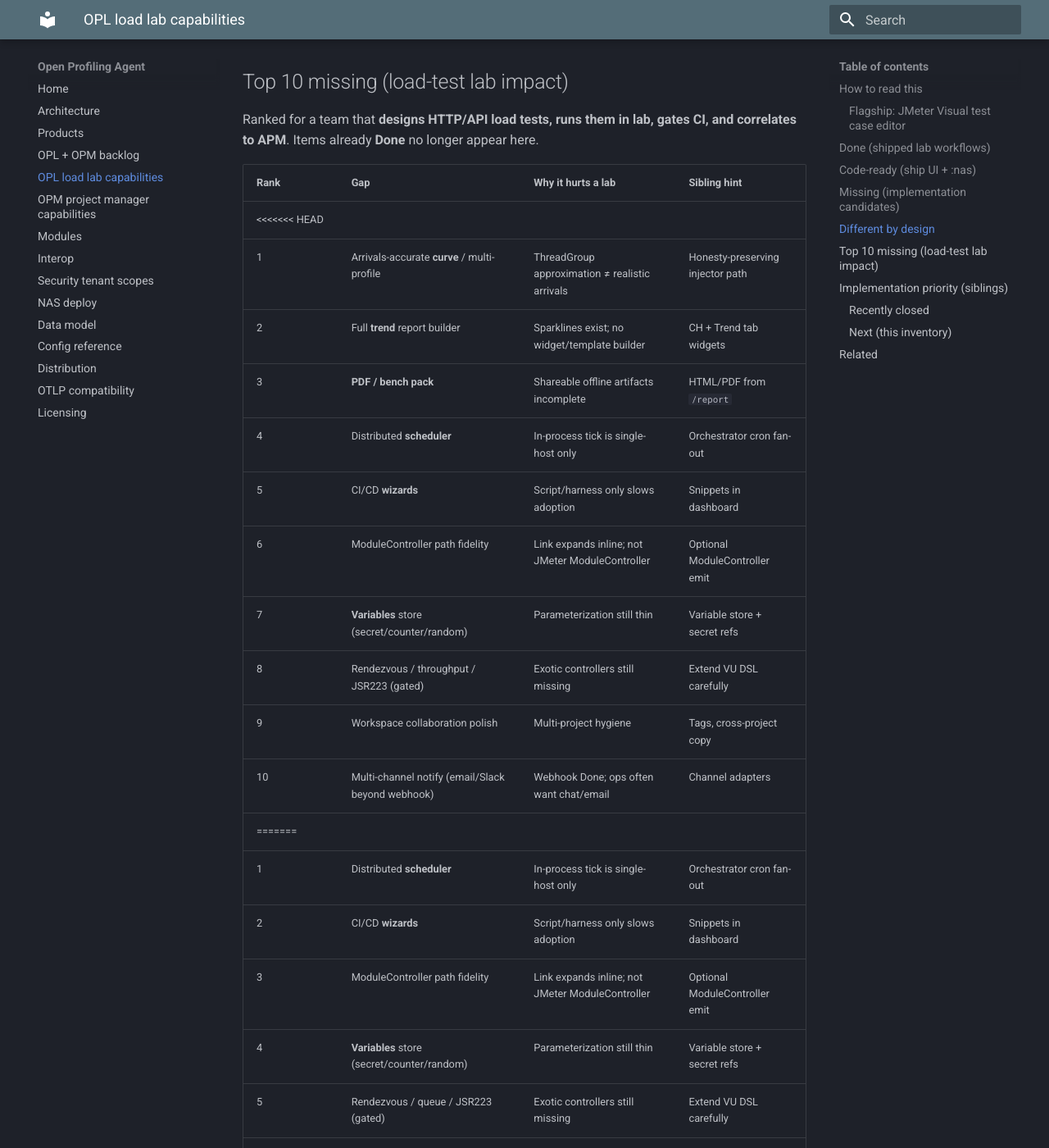
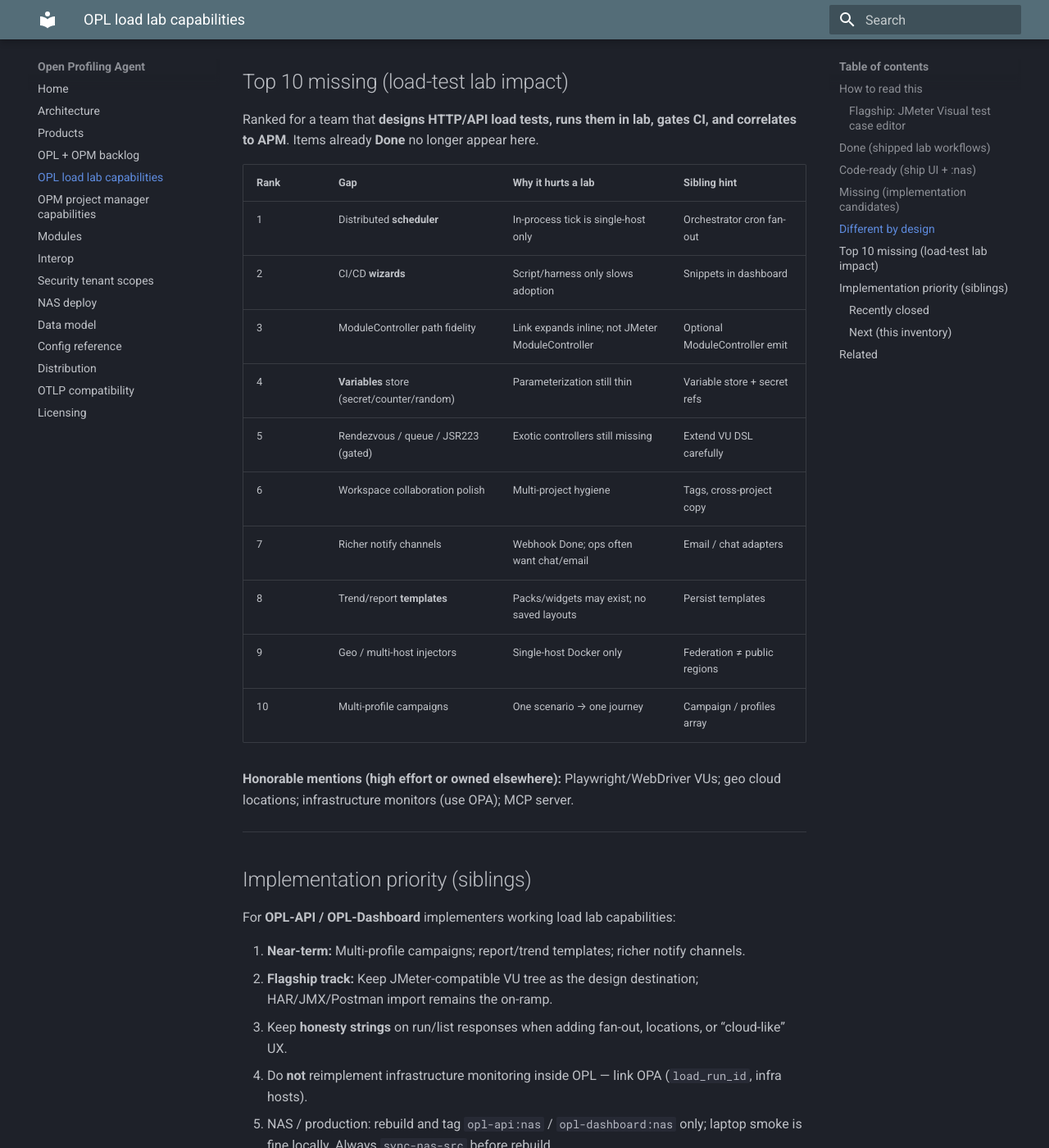
Before and after one commit to TheGrimmChester/OPA-Stack, an MkDocs documentation site: the page built from docs/opl-lab-capabilities.md, in a window 1280 px wide and 1400 px high, scrolled down 6064 px. Shown: the whole window at 82% size. Built offline with MkDocs 1.6.1 and Material for MkDocs 9.7.7, drawn with Linux system fonts in a browser that asks for light colours; some of the changed text lies outside the part shown.

Commit message:
Docs: Finish merge conflict cleanup for OPL webhook notify
Keep main Top 10 after arrivals-curve closed; note webhook Done under richer notify channels.

```diff
--- a/docs/opl-lab-capabilities.md
+++ b/docs/opl-lab-capabilities.md
@@ -119,29 +119,16 @@
 
 | Rank | Gap | Why it hurts a lab | Sibling hint |
 |------|-----|--------------------|--------------|
-<<<<<<< HEAD
-| 1 | Arrivals-accurate **curve** / multi-profile | ThreadGroup approximation ≠ realistic arrivals | Honesty-preserving injector path |
-| 2 | Full **trend** report builder | Sparklines exist; no widget/template builder | CH + Trend tab widgets |
-| 3 | **PDF / bench pack** | Shareable offline artifacts incomplete | HTML/PDF from `/report` |
-| 4 | Distributed **scheduler** | In-process tick is single-host only | Orchestrator cron fan-out |
-| 5 | CI/CD **wizards** | Script/harness only slows adoption | Snippets in dashboard |
-| 6 | ModuleController path fidelity | Link expands inline; not JMeter ModuleController | Optional ModuleController emit |
-| 7 | **Variables** store (secret/counter/random) | Parameterization still thin | Variable store + secret refs |
-| 8 | Rendezvous / throughput / JSR223 (gated) | Exotic controllers still missing | Extend VU DSL carefully |
-| 9 | Workspace collaboration polish | Multi-project hygiene | Tags, cross-project copy |
-| 10 | Multi-channel notify (email/Slack beyond webhook) | Webhook Done; ops often want chat/email | Channel adapters |
-=======
 | 1 | Distributed **scheduler** | In-process tick is single-host only | Orchestrator cron fan-out |
 | 2 | CI/CD **wizards** | Script/harness only slows adoption | Snippets in dashboard |
 | 3 | ModuleController path fidelity | Link expands inline; not JMeter ModuleController | Optional ModuleController emit |
 | 4 | **Variables** store (secret/counter/random) | Parameterization still thin | Variable store + secret refs |
 | 5 | Rendezvous / queue / JSR223 (gated) | Exotic controllers still missing | Extend VU DSL carefully |
 | 6 | Workspace collaboration polish | Multi-project hygiene | Tags, cross-project copy |
-| 7 | Richer notify channels | Webhook / none | Email / chat adapters |
+| 7 | Richer notify channels | Webhook Done; ops often want chat/email | Email / chat adapters |
 | 8 | Trend/report **templates** | Packs/widgets may exist; no saved layouts | Persist templates |
 | 9 | Geo / multi-host injectors | Single-host Docker only | Federation ≠ public regions |
 | 10 | Multi-profile campaigns | One scenario → one journey | Campaign / profiles array |
->>>>>>> origin/main
 
 **Honorable mentions (high effort or owned elsewhere):** Playwright/WebDriver VUs; geo cloud locations; infrastructure monitors (use OPA); MCP server.
 
```
